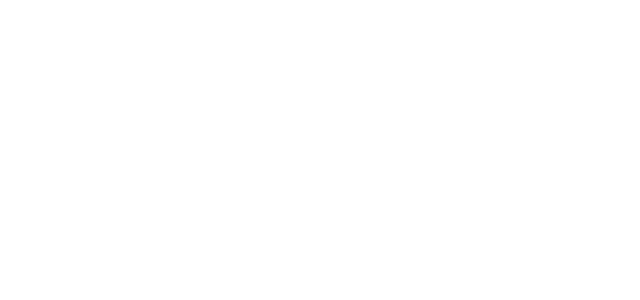
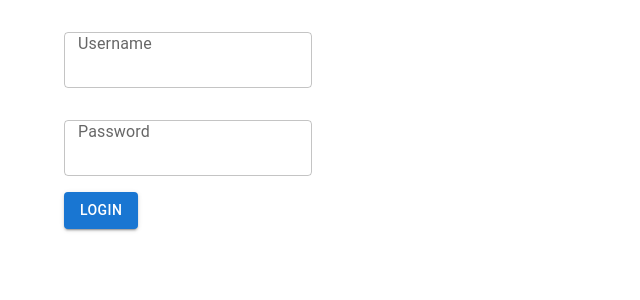
Before and after one commit to fabienmacip/devoir07, a React (Create React App) app: page /login in a window 1280 px wide. Before the commit this address had no page. Shown: the top 300 px of the page, without its empty margins (0-640 px from the left). Built offline with nearby package versions, Linux system fonts and the light colour scheme.

Commit message:
14 Formulaire LOGIN OK avec Token

```diff
--- a/src/App.js
+++ b/src/App.js
@@ -3,6 +3,7 @@
 import React, { version } from 'react';
 import PhotosPage from './pages/PhotosPage';
 import PhotoPage from './pages/PhotoPage';
+import LoginPage from './pages/LoginPage';
 import Container from '@mui/material/Container';
 import {BrowserRouter, Route, Routes} from 'react-router-dom';
 
@@ -14,6 +15,10 @@
   {
     path: "/photos/:id",
     component: PhotoPage
+  },
+  {
+    path: "/login",
+    component: LoginPage
   }
 ];
 
@@ -48,6 +53,7 @@
 
             <Route path="/" element={<PhotosPage />}></Route>
             <Route path="/photos/:id" element={<PhotoPage />}></Route>
+            <Route path="/login" element={<LoginPage />}></Route>
             <Route render={() => <h2>Page non trouvée</h2>} />
 
         </Routes>
--- a/src/config.js
+++ b/src/config.js
@@ -2,4 +2,6 @@
 const UPLOADS_URL = 'http://localhost:1337'
 const URL_PHOTOS = API_URL + "/photos"
 const URL_COMMENTS = API_URL + "/comments"
-export {API_URL, UPLOADS_URL, URL_PHOTOS, URL_COMMENTS}
+const URL_LOGIN = API_URL + "/auth/local"
+const URL_REGISTER = API_URL + "auth/local/register"
+export {API_URL, UPLOADS_URL, URL_PHOTOS, URL_COMMENTS, URL_LOGIN, URL_REGISTER}
--- /dev/null
+++ b/src/pages/LoginPage.js
@@ -0,0 +1,59 @@
+import React, {useState} from 'react';
+import TextField from '@mui/material/TextField';
+import {Button} from '@mui/material';
+import authAPI from '../services/authAPI';
+
+const LoginPage = () => {
+
+  const [credentials, setCredentials] = useState({
+    identifier: "",
+    password: ""
+  })
+
+  const handleChange = ({currentTarget}) => {
+    const {value,name} = currentTarget // raccourci pour =>   const value = currentTarget.value      const name = currentTarget.name
+    setCredentials({
+      ...credentials, // pour conserver la valeur précédente
+      [name]: value
+    })
+  }
+
+  const handleSubmit = async (event) => {
+    event.preventDefault();
+    try {
+      await authAPI.authenticate(credentials)
+    } catch(error) {
+      console.log(error)
+    }
+  }
+
+  return(
+    <form onSubmit={handleSubmit}>
+      <div>
+        <TextField
+          id="identifier"
+          label="Username"
+          type="text"
+          name="identifier"
+          onChange={handleChange}
+        />
+      </div>
+      <div>
+        <TextField
+          id="password"
+          label="Password"
+          type="text"
+          name="password"
+          onChange={handleChange}
+        />
+      </div>
+      <div>
+        <Button variant="contained" color="primary" type="submit">
+          Login
+        </Button>
+      </div>
+    </form>
+  );
+}
+
+export default LoginPage;
--- /dev/null
+++ b/src/services/authAPI.js
@@ -0,0 +1,16 @@
+import { URL_LOGIN } from "../config";
+import axios from "axios";
+
+function authenticate(credentials) {
+  return axios.post(URL_LOGIN, credentials)
+  .then(res => res.data)
+  .then(data => {
+    window.localStorage.setItem("authToken",data.jwt)
+    window.localStorage.setItem("username",data.user.username)
+    axios.defaults.headers["Authorization"] = "Bearer " + data.jwt
+  })
+}
+
+export default {
+  authenticate
+};
```
